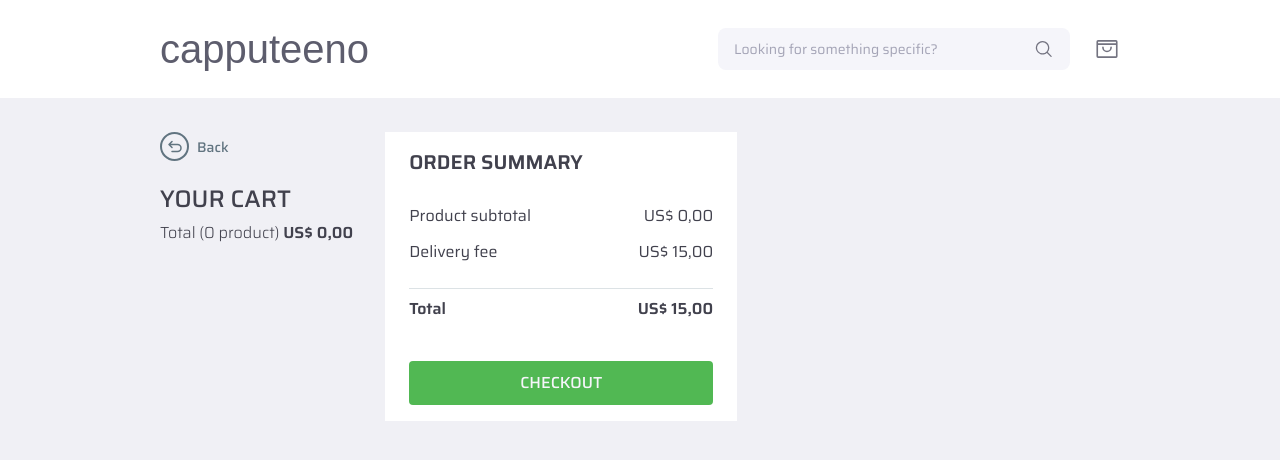
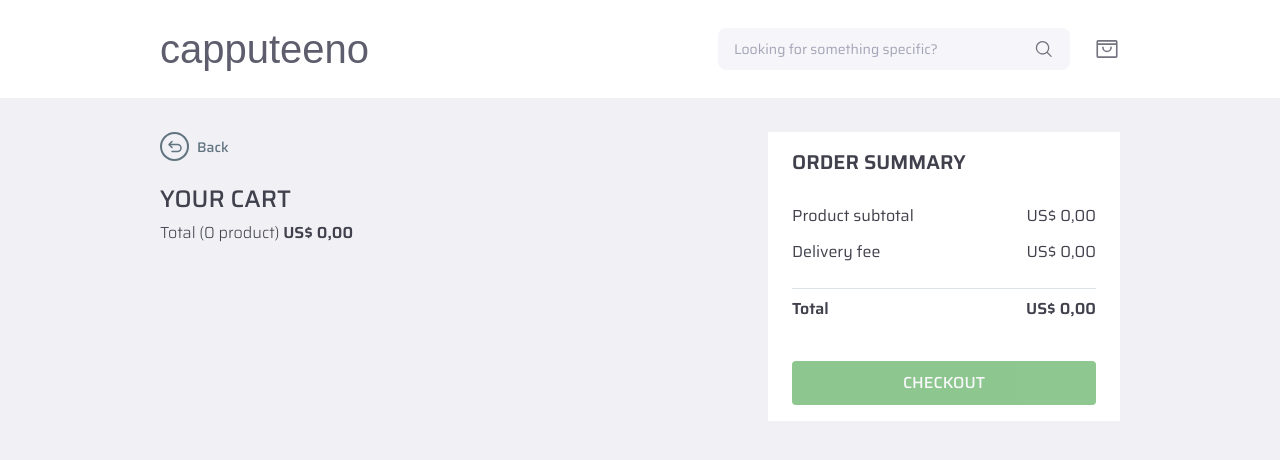
Before and after one commit to JhonatanGAlves/capputeeno-e-commerce, a Next.js app: page /shopping-cart in a window 1280 px wide. Shown: the top 460 px of the page. Built offline with nearby package versions, Linux system fonts and the light colour scheme; a web font is replaced by a local one.

Commit message:
feat: 🧑🏻‍💻 Dealing with the checkout screen

```diff
--- a/src/app/globals.css
+++ b/src/app/globals.css
@@ -21,7 +21,9 @@
   --red-700: #de3838;
   --orange-400: #ffa585;
   --blue-700: #115d8c;
+  --blue-800: #0e4f77;
   --green-700: #51b853;
+  --green-800: #43a245;
 }
 
 @media (prefers-color-scheme: dark) {
@@ -43,7 +45,9 @@
     --red-700: #de3838;
     --orange-400: #ffa585;
     --blue-700: #115d8c;
+    --blue-800: #0e4f77;
     --green-700: #51b853;
+    --green-800: #43a245;
   }
 }
 
--- a/src/app/shopping-cart/page.tsx
+++ b/src/app/shopping-cart/page.tsx
@@ -10,10 +10,12 @@ import ProductCartCard from "@/components/product/ProductCartCard";
 
 export default function ShoppingCartPage() {
   const [hasHydration, setHasHydration] = useState(false);
+  const [hasCheckout, setHasCheckout] = useState(false);
   const {
     countCart,
     countTotalPrice,
     shoppingCart,
+    setShoppingCart,
     updateItemFromCart,
     deleteItemFromCart,
   } = useContext(CapputeenoContext);
@@ -21,15 +23,30 @@ export default function ShoppingCartPage() {
   const responsivePadding =
     "px-4 min-[920px]:px-10 min-[980px]:px-20 min-[1140px]:px-40";
 
-  const deliveryFee = 1500;
+  const deliveryFee = hasHydration && !shoppingCart.length ? 0 : 1500;
 
   useEffect(() => {
     setHasHydration(true);
   }, []);
 
-  return (
+  return hasCheckout ? (
+    <div
+      className={`flex flex-col ${responsivePadding} pt-[2.125rem] pb-[3.75rem]`}
+    >
+      <h2 className="text-xl">Purchase completed successfully.</h2>
+      <p className="text-base">
+        Go back to{" "}
+        <Link href={"/"} className="font-bold underline">
+          home
+        </Link>
+        .
+      </p>
+    </div>
+  ) : (
     <main
-      className={`flex gap-8 ${responsivePadding} pt-[2.125rem] pb-[3.75rem]`}
+      className={`flex ${
+        !shoppingCart.length && "justify-between"
+      } gap-8 ${responsivePadding} pt-[2.125rem] pb-[3.75rem]`}
     >
       <div className="flex flex-col">
         <Link href={"/"} className="flex items-center gap-2 w-fit">
@@ -79,7 +96,17 @@ export default function ShoppingCartPage() {
           </div>
         </div>
 
-        <button className="w-[19rem] h-11 mt-10 flex justify-center items-center font-medium text-[--gray-200] uppercase bg-[--green-700] rounded">
+        <button
+          className={`${
+            !shoppingCart.length &&
+            "opacity-60 cursor-not-allowed bg-[--green-800] pointer-events-none"
+          } transition-all w-[19rem] h-11 mt-10 flex justify-center items-center font-medium text-[--gray-200] uppercase bg-[--green-700] rounded`}
+          onClick={() => {
+            setShoppingCart([]);
+            localStorage.setItem("cart", JSON.stringify([]));
+            setHasCheckout(true);
+          }}
+        >
           checkout
         </button>
       </aside>
--- a/src/components/product/Product.tsx
+++ b/src/components/product/Product.tsx
@@ -60,7 +60,7 @@ export default function Product() {
           </div>
           <button
             onClick={() => addItemToCart(product as ShoppingCartTypes)}
-            className="h-11 flex justify-center items-center gap-3 font-medium text-[--gray-200] bg-[--blue-700] uppercase rounded"
+            className="hover:bg-[--blue-800] transition-all h-11 flex justify-center items-center gap-3 font-medium text-[--gray-200] bg-[--blue-700] uppercase rounded"
           >
             <ShoppingBagOpen size={16} weight="bold" />
             add to cart
```
Also changed, not shown: src/context/CapputeenoContext.tsx (+10 -1 lines).
